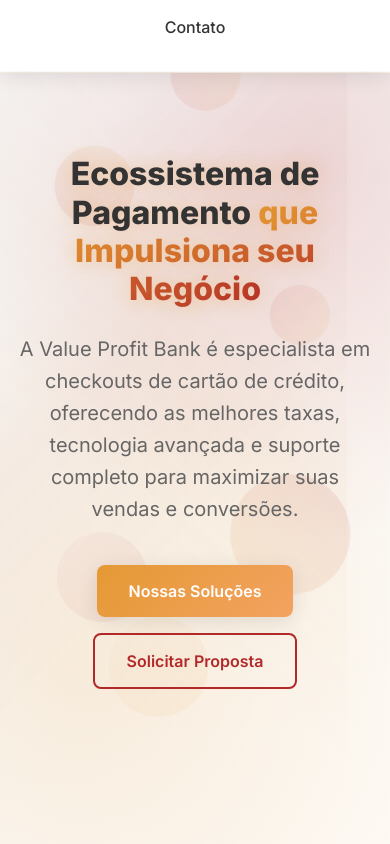
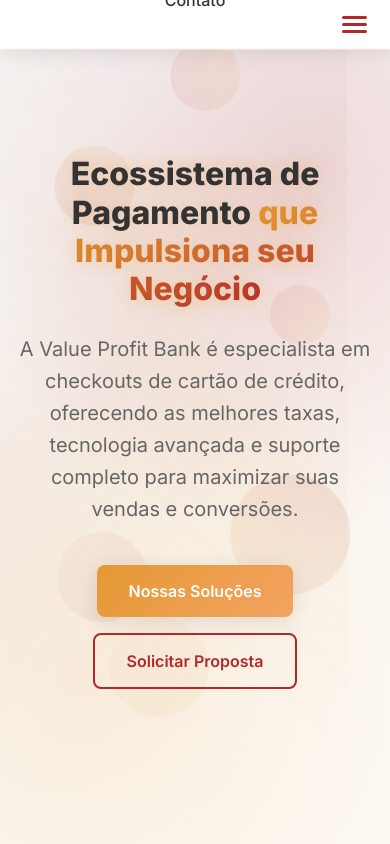
Before and after one commit to sistemasidib/SiteValue, a React (Vite) app: page / in a window 390 px wide. Shown: the top 844 px of the page. Built offline with nearby package versions, Linux system fonts and the light colour scheme.

Commit message:
fix deploy

```diff
--- a/index.html
+++ b/index.html
@@ -10,8 +10,8 @@
       name="description"
       content="Value Profit Bank - Empresa especializada em soluções de checkout de cartão de crédito para e-commerces. As melhores taxas, tecnologia avançada e suporte completo para maximizar suas vendas."
     />
-    <link rel="icon" type="image/png" href="/src/assets/logo.png" />
-    <link rel="apple-touch-icon" href="/src/assets/logo.png" />
+    <link rel="icon" type="image/png" href="/assets/logo.png" />
+    <link rel="apple-touch-icon" href="/assets/logo.png" />
   </head>
   <body>
     <div id="root"></div>
--- a/src/App.css
+++ b/src/App.css
@@ -125,6 +125,7 @@
   border: none;
   cursor: pointer;
   padding: 8px;
+  z-index: 1002;
 }
 
 .menu-toggle span {
@@ -132,6 +133,11 @@
   height: 3px;
   background: var(--primary-red);
   transition: var(--transition);
+  border-radius: 2px;
+}
+
+.menu-toggle:hover span {
+  background: var(--primary-gold);
 }
 
 /* Hero Section */
@@ -842,6 +848,18 @@
     display: flex;
   }
 
+  .header .container {
+    padding: 0.75rem 20px;
+  }
+
+  .logo {
+    font-size: 1.25rem;
+  }
+
+  .logo-img {
+    height: 35px;
+  }
+
   /* Simplificar background em mobile para melhor performance */
   .animated-background {
     opacity: 0.5;
@@ -879,10 +897,36 @@
     box-shadow: var(--shadow);
     transform: translateY(-100%);
     transition: var(--transition);
+    z-index: 1001;
   }
 
   .nav.nav-open {
     transform: translateY(0);
+  }
+
+  .nav a {
+    padding: 1rem 0;
+    font-size: 1.1rem;
+    border-bottom: 1px solid rgba(229, 153, 51, 0.1);
+    width: 100%;
+    text-align: center;
+  }
+
+  .nav a:last-child {
+    border-bottom: none;
+  }
+
+  /* Animação do menu toggle */
+  .menu-toggle.active span:nth-child(1) {
+    transform: rotate(45deg) translate(5px, 5px);
+  }
+
+  .menu-toggle.active span:nth-child(2) {
+    opacity: 0;
+  }
+
+  .menu-toggle.active span:nth-child(3) {
+    transform: rotate(-45deg) translate(7px, -6px);
   }
 
   .hero-title {
@@ -929,6 +973,18 @@
     padding: 0 15px;
   }
 
+  .header .container {
+    padding: 0.5rem 15px;
+  }
+
+  .logo {
+    font-size: 1.1rem;
+  }
+
+  .logo-img {
+    height: 30px;
+  }
+
   .hero-title {
     font-size: 2rem;
   }
@@ -940,4 +996,13 @@
   .services-grid {
     grid-template-columns: 1fr;
   }
+
+  .nav {
+    padding: 1.5rem;
+  }
+
+  .nav a {
+    padding: 0.75rem 0;
+    font-size: 1rem;
+  }
 }
--- a/src/App.tsx
+++ b/src/App.tsx
@@ -50,7 +50,7 @@
         <div className="container">
           <div className="logo">
             <img
-              src="/src/assets/logo.png"
+              src="/assets/logo.png"
               alt="Value Profit Bank"
               className="logo-img"
             />
@@ -73,7 +73,7 @@
           </nav>
 
           <button
-            className="menu-toggle"
+            className={`menu-toggle ${isMenuOpen ? "active" : ""}`}
             onClick={() => setIsMenuOpen(!isMenuOpen)}
           >
             <span></span>
@@ -292,7 +292,7 @@
           <div className="footer-content">
             <div className="footer-logo">
               <img
-                src="/src/assets/logo.png"
+                src="/assets/logo.png"
                 alt="Value Profit Bank"
                 className="logo-img"
               />
```
Also changed, not shown: public/assets/logo.png (added).
